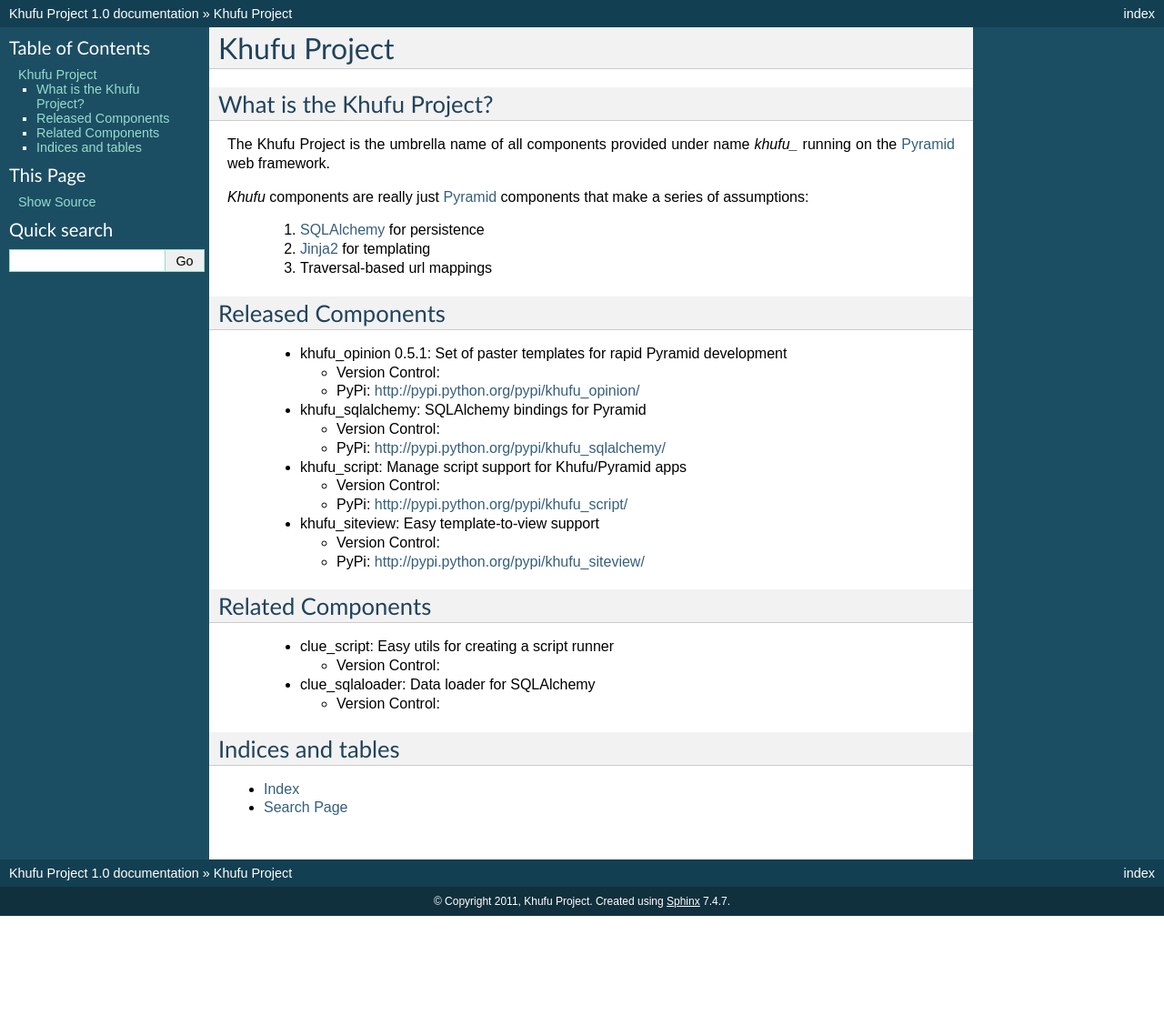
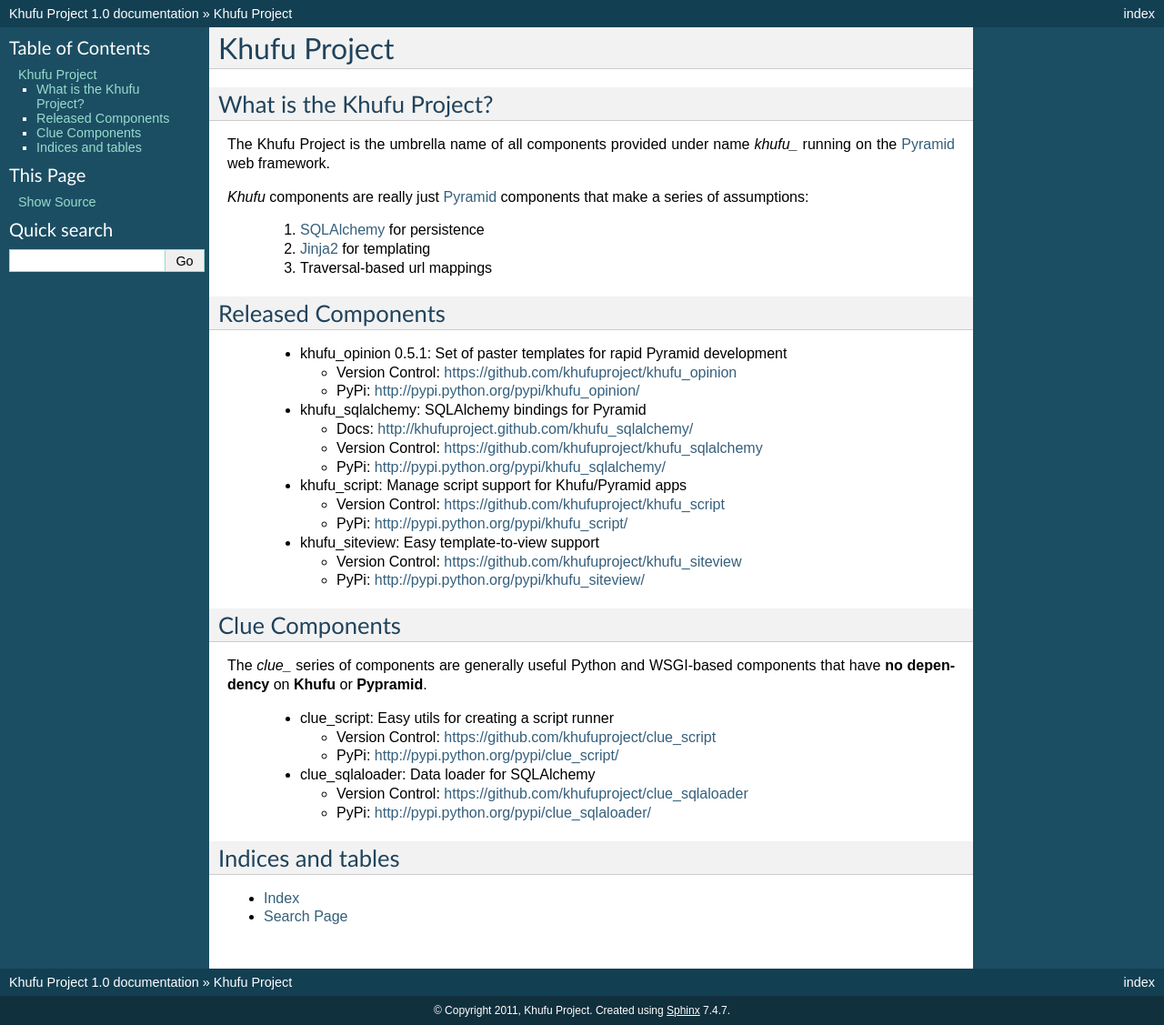
Before and after one commit to khufuproject/khufuproject.github.com, a Sphinx documentation site: the page built from source/index.rst, in a window 1280 px wide. Shown: the whole page at 91% size. Built offline with Sphinx 7.4.7, drawn with Linux system fonts in a browser that asks for light colours; before the commit the page ends 1007 px from its top, so only the background shows below that.

Commit message:
Updated url's

```diff
--- a/source/index.rst
+++ b/source/index.rst
@@ -27,39 +27,48 @@
 
   * khufu_opinion 0.5.1: Set of paster templates for rapid Pyramid development
 
-    - Version Control:
+    - Version Control: https://github.com/khufuproject/khufu_opinion
 
     - PyPi: http://pypi.python.org/pypi/khufu_opinion/
 
   * khufu_sqlalchemy: SQLAlchemy bindings for Pyramid
 
-    - Version Control:
+    - Docs: http://khufuproject.github.com/khufu_sqlalchemy/
+
+    - Version Control: https://github.com/khufuproject/khufu_sqlalchemy
 
     - PyPi: http://pypi.python.org/pypi/khufu_sqlalchemy/
 
   * khufu_script: Manage script support for Khufu/Pyramid apps
 
-    - Version Control:
+    - Version Control: https://github.com/khufuproject/khufu_script
 
     - PyPi: http://pypi.python.org/pypi/khufu_script/
 
   * khufu_siteview: Easy template-to-view support
 
-    - Version Control:
+    - Version Control: https://github.com/khufuproject/khufu_siteview
 
     - PyPi: http://pypi.python.org/pypi/khufu_siteview/
 
 
-Related Components
-==================
+Clue Components
+===============
+
+The *clue_* series of components are generally useful Python and WSGI-based
+components that have **no dependency** on **Khufu** or **Pypramid**.
 
   * clue_script: Easy utils for creating a script runner
 
-    - Version Control:
+    - Version Control: https://github.com/khufuproject/clue_script
+
+    - PyPi: http://pypi.python.org/pypi/clue_script/
 
   * clue_sqlaloader: Data loader for SQLAlchemy
 
-    - Version Control:
+    - Version Control: https://github.com/khufuproject/clue_sqlaloader
+
+    - PyPi: http://pypi.python.org/pypi/clue_sqlaloader/
 
 .. toctree::
    :maxdepth: 2
```
